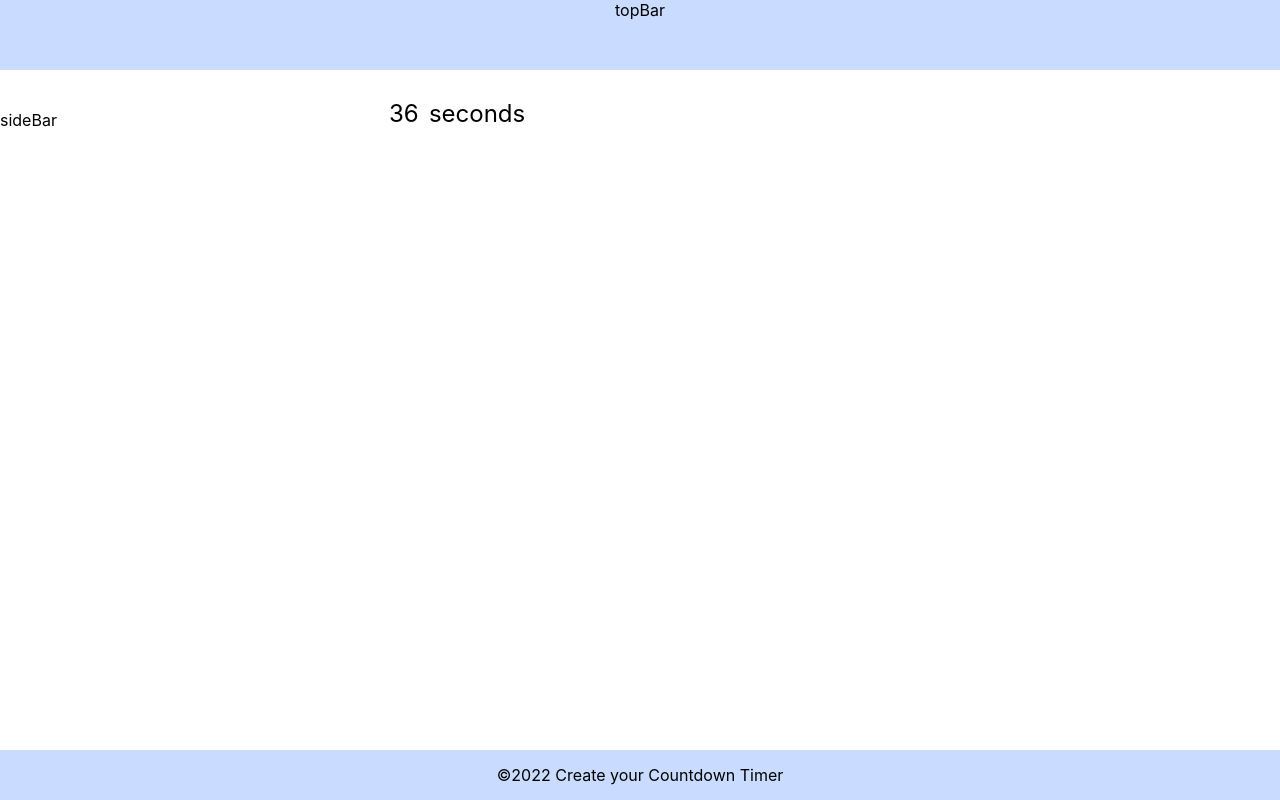
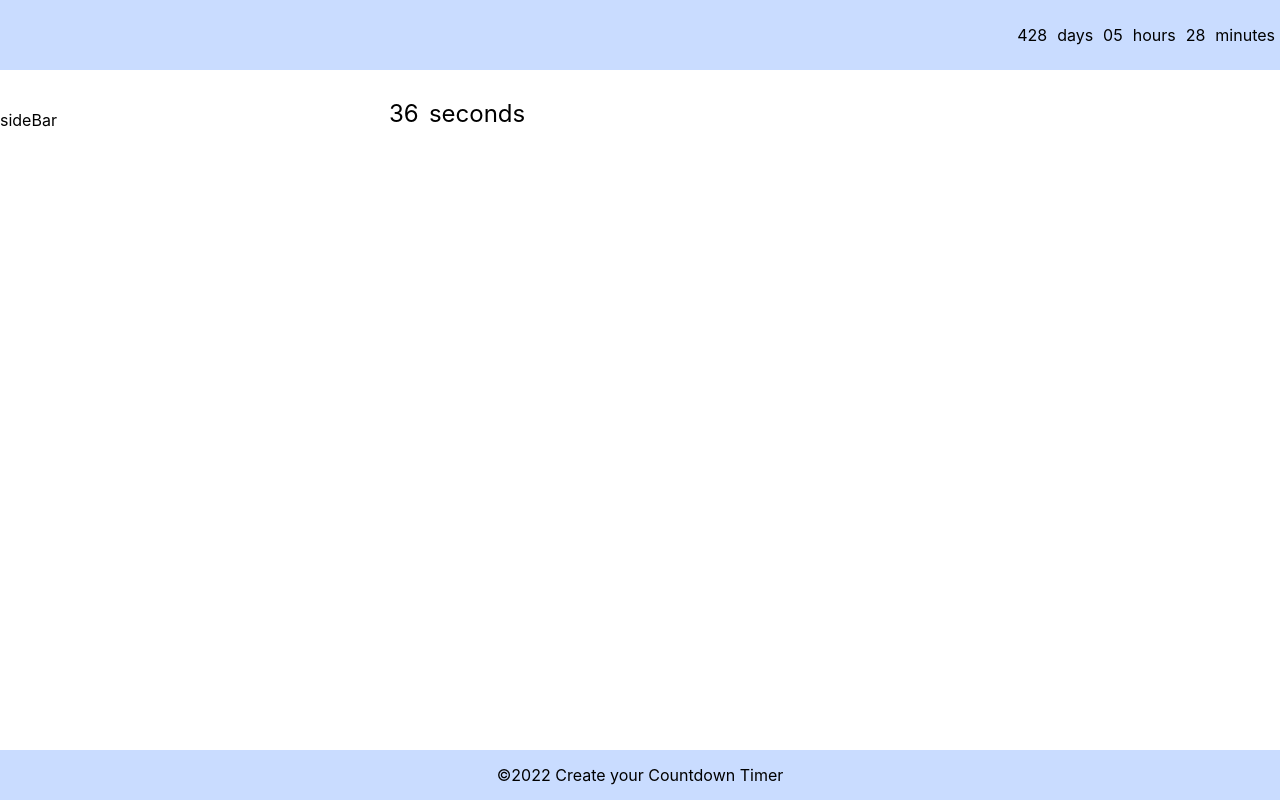
Before and after one commit to SaharMohsni/basic-react-project-with-styled-components, a React (Create React App) app: page / in a window 1280 px wide. Built offline with nearby package versions, Linux system fonts and the light colour scheme.

Commit message:
Style topBar content

```diff
--- a/src/components/styles/Timer.styled.js
+++ b/src/components/styles/Timer.styled.js
@@ -14,4 +14,5 @@ export const CountdownTimerStyled = styled.div`
 export const CountdownTimerElementStyled = styled.span`
   margin-left: 5px;
   margin-right: 5px;
+  width: 2ch;
 `;
--- a/src/components/styles/TopBar.styled.js
+++ b/src/components/styles/TopBar.styled.js
@@ -4,4 +4,7 @@ export const TopBarStyled = styled.div`
   width: 100%;
   height: 70px;
   background-color: rgb(201, 220, 255);
+  display:flex;
+  justify-content:flex-end;
+  align-items:center;
 `;
--- a/src/shared/components/topBar/TopBar.jsx
+++ b/src/shared/components/topBar/TopBar.jsx
@@ -1,11 +1,15 @@
 import React from "react";
 import { TopBarStyled } from "../../../components/styles/TopBar.styled";
+import RestCountdowntimer from "../../../components/timer/restCountdownTimer/RestCountdowntimer";
 
 
 
-const TopBar = () => {
-
-  return (<TopBarStyled>topBar</TopBarStyled>);
+const TopBar = ({ remainingTime }) => {
+  return (
+    <TopBarStyled>
+      <RestCountdowntimer remainingTime={remainingTime} />
+    </TopBarStyled>
+  );
 };
 
 export default TopBar;
```
Also changed, not shown: src/assets/globalCSS.css (deleted, +0 -9 lines).
